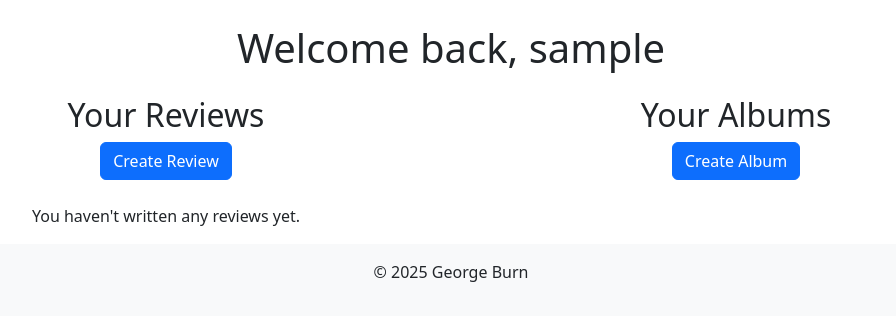
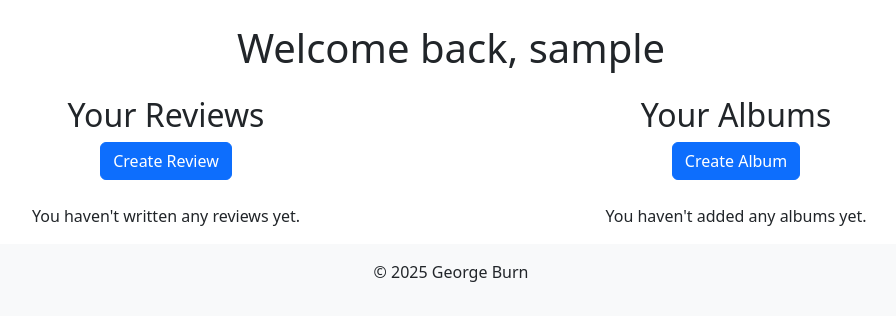
Before and after one commit to Georgeburn94/startrax, a Django app: page / in a window 1280 px wide. Shown: the part 56-377 px from the top of the page, without its empty margins (189-1085 px from the left). Run offline with Django 4.2, Linux system fonts and the light colour scheme; the visitor is signed in with stand-in values (Sample User, id 1); data that the repository does not hold is empty.

Commit message:
add: text when there are no albums

```diff
--- a/startrax/templates/review_list.html
+++ b/startrax/templates/review_list.html
@@ -50,6 +50,7 @@
                 class="btn btn-primary">Create
                 Album</a>
         </div>
+        {% if albums %}
         <ul>
             {% for album in albums %}
 
@@ -64,7 +65,11 @@
             {% endfor %}
         </ul>
     </div>
+    {% else %}
+    <p class="text-center mt-4">You haven't added any albums yet.</p>
 </div>
+
+{% endif %}
 
 <!-- Anauthenticad User Welcome Message  -->
 {% else %}
```
Also changed, not shown: README.md.
